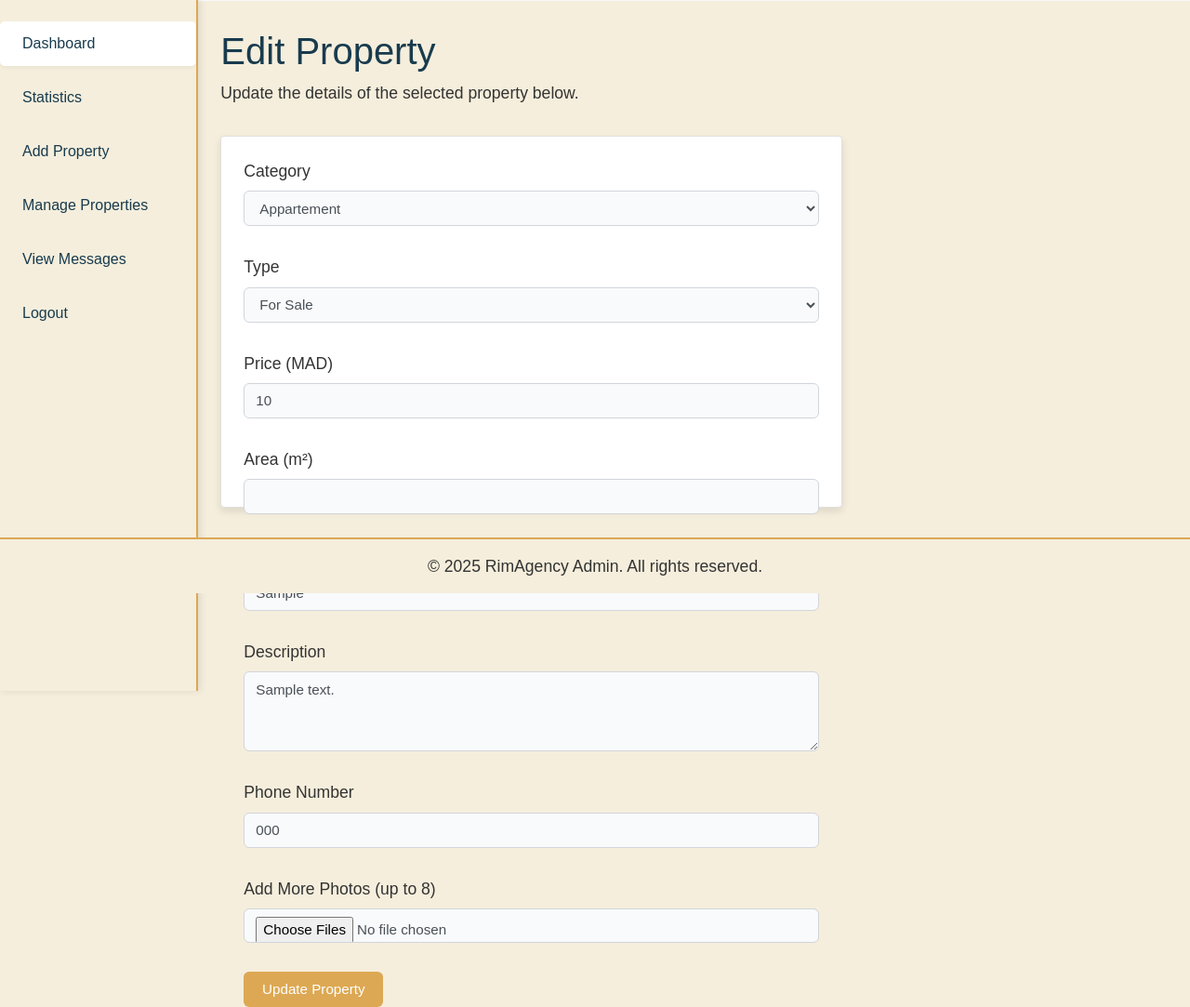
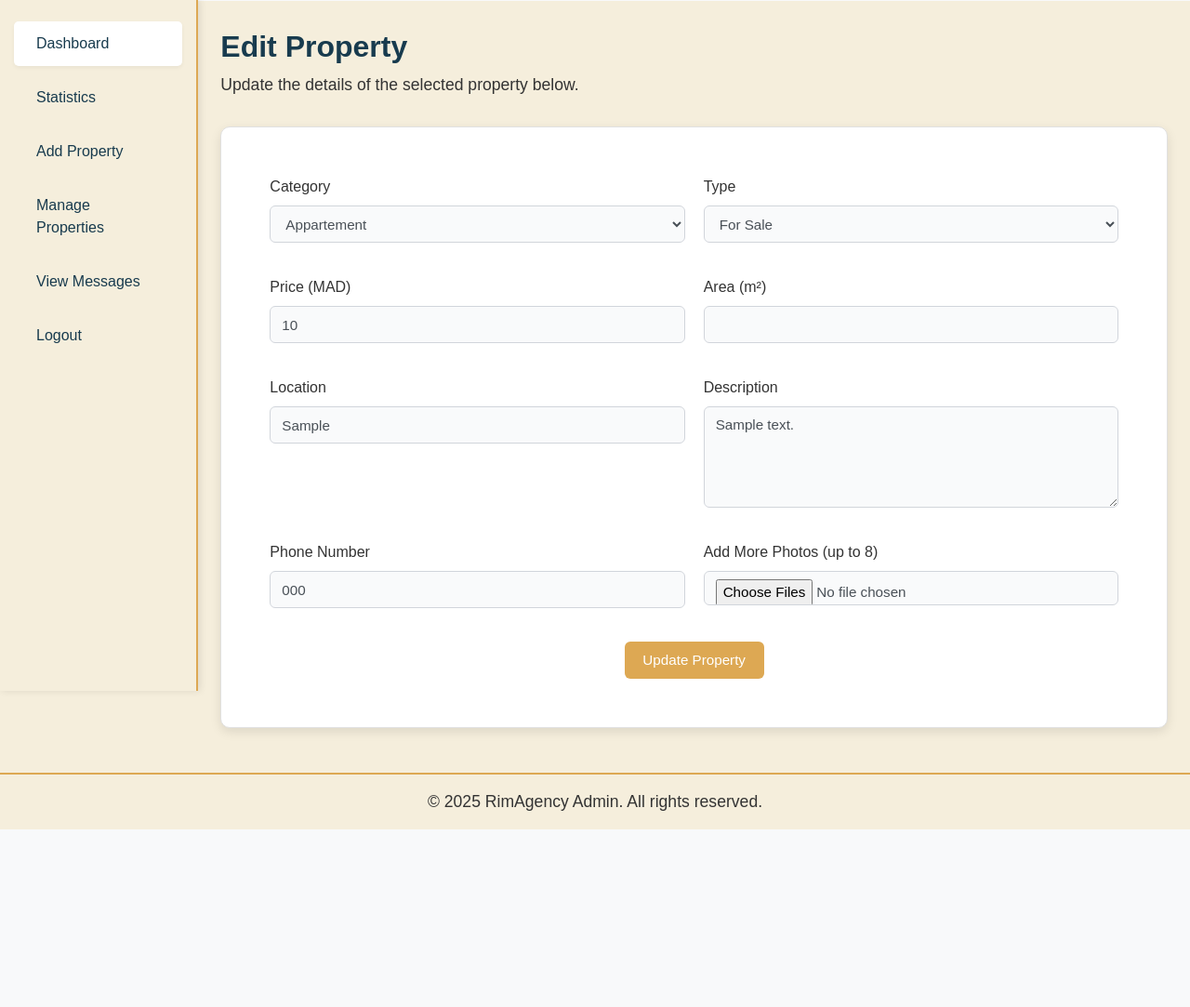
Before and after one commit to tahelhor/real-estate-project, a PHP site: page /edit_property.php?id=1 in a window 1280 px wide. Shown: the part 57-1140 px from the top of the page at 93% size. After the commit the page ends 949 px from the top, so only its background shows below. Run offline with PHP 8.4, Linux system fonts and the light colour scheme; the visitor is signed in with stand-in values (Sample User, id 1); tables that the repository leaves empty or names only in its code hold one stand-in row (values such as "Sample post"); some libraries are stand-ins or nearby versions.

Commit message:
new changes

```diff
--- a/admin/edit_property.php
+++ b/admin/edit_property.php
@@ -90,57 +90,76 @@ if ($_SERVER['REQUEST_METHOD'] == 'POST') {
 
     <div class="row">
         <div class="col-12">
-            <h1 style="color: #183B4E;">Edit Property</h1>
-            <p style="color: #333; margin-bottom: 2rem;">Update the details of the selected property below.</p>
+            <h1 style="color: #183B4E; font-size: 2rem; font-weight: 600;">Edit Property</h1>
+            <p style="color: #333; margin-bottom: 2rem; font-size: 1.1rem;">Update the details of the selected property below.</p>
         </div>
     </div>
 
     <div class="row">
-        <div class="col-md-8">
-            <div class="card" style="background-color: #fff; border: 1px solid #e0e0e0; box-shadow: 0 4px 8px rgba(0, 0, 0, 0.1); padding: 1.5rem;">
-                <form method="post" enctype="multipart/form-data" style="display: flex; flex-direction: column; gap: 15px;">
-                    <div class="form-group">
-                        <label for="category" style="color: #333;">Category</label>
-                        <select class="form-control" id="category" name="category" required style="height: 38px; font-size: 0.95rem; border: 1px solid #d1d5db; border-radius: 6px; padding: 0.5rem 0.75rem; background-color: #f9fafb;">
+        <div class="col-md-12">
+            <div style="min-height: calc(100vh - 56px - 70px - 100px); display: flex; flex-direction: column;">
+                <div class="card" style="background-color: #fff; border: 1px solid #e0e0e0; box-shadow: 0 4px 12px rgba(0, 0, 0, 0.1); border-radius: 10px; padding: 2rem; height: auto;">
+                    <div class="card-body" style="overflow: visible;">
+                        <form method="post" enctype="multipart/form-data" style="display: flex; flex-direction: column; gap: 20px;">
+                            <!-- Row 1: Category and Type -->
+                            <div style="display: flex; flex-wrap: wrap; gap: 20px;">
+                                <div class="form-group" style="flex: 1; min-width: 200px;">
+                                    <label for="category" style="color: #333; font-size: 1rem; font-weight: 500;">Category</label>
+                                    <select class="form-control" id="category" name="category" required style="height: 40px; font-size: 0.95rem; border: 1px solid #d1d5db; border-radius: 6px; padding: 0.5rem 0.75rem; background-color: #f9fafb; transition: border-color 0.2s ease;" onfocus="this.style.borderColor='#DDA853';" onblur="this.style.borderColor='#d1d5db';">
                                         <option value="Appartement" <?php if ($property['category'] == 'Appartement') echo 'selected'; ?>>Appartement</option>
                                         <option value="Office" <?php if ($property['category'] == 'Office') echo 'selected'; ?>>Office</option>
                                         <option value="Land" <?php if ($property['category'] == 'Land') echo 'selected'; ?>>Land</option>
                                         <option value="House" <?php if ($property['category'] == 'House') echo 'selected'; ?>>House</option>
                                     </select>
                                 </div>
-                    <div class="form-group">
-                        <label for="type" style="color: #333;">Type</label>
-                        <select class="form-control" id="type" name="type" required style="height: 38px; font-size: 0.95rem; border: 1px solid #d1d5db; border-radius: 6px; padding: 0.5rem 0.75rem; background-color: #f9fafb;">
+                                <div class="form-group" style="flex: 1; min-width: 200px;">
+                                    <label for="type" style="color: #333; font-size: 1rem; font-weight: 500;">Type</label>
+                                    <select class="form-control" id="type" name="type" required style="height: 40px; font-size: 0.95rem; border: 1px solid #d1d5db; border-radius: 6px; padding: 0.5rem 0.75rem; background-color: #f9fafb; transition: border-color 0.2s ease;" onfocus="this.style.borderColor='#DDA853';" onblur="this.style.borderColor='#d1d5db';">
                                         <option value="For Sale" <?php if ($property['type'] == 'For Sale') echo 'selected'; ?>>For Sale</option>
                                         <option value="For Rent" <?php if ($property['type'] == 'For Rent') echo 'selected'; ?>>For Rent</option>
                                     </select>
                                 </div>
-                    <div class="form-group">
-                        <label for="price" style="color: #333;">Price (MAD)</label>
-                        <input type="number" class="form-control" id="price" name="price" value="<?php echo htmlspecialchars($property['price']); ?>" required step="0.01" style="height: 38px; font-size: 0.95rem; border: 1px solid #d1d5db; border-radius: 6px; padding: 0.5rem 0.75rem; background-color: #f9fafb;">
                             </div>
-                    <div class="form-group">
-                        <label for="area" style="color: #333;">Area (m²)</label>
-                        <input type="number" class="form-control" id="area" name="area" value="<?php echo htmlspecialchars($property['area']); ?>" required style="height: 38px; font-size: 0.95rem; border: 1px solid #d1d5db; border-radius: 6px; padding: 0.5rem 0.75rem; background-color: #f9fafb;">
+                            <!-- Row 2: Price and Area -->
+                            <div style="display: flex; flex-wrap: wrap; gap: 20px;">
+                                <div class="form-group" style="flex: 1; min-width: 200px;">
+                                    <label for="price" style="color: #333; font-size: 1rem; font-weight: 500;">Price (MAD)</label>
+                                    <input type="number" class="form-control" id="price" name="price" value="<?php echo htmlspecialchars($property['price']); ?>" required step="0.01" style="height: 40px; font-size: 0.95rem; border: 1px solid #d1d5db; border-radius: 6px; padding: 0.5rem 0.75rem; background-color: #f9fafb; transition: border-color 0.2s ease;" onfocus="this.style.borderColor='#DDA853';" onblur="this.style.borderColor='#d1d5db';">
                                 </div>
-                    <div class="form-group">
-                        <label for="location" style="color: #333;">Location</label>
-                        <input type="text" class="form-control" id="location" name="location" value="<?php echo htmlspecialchars($property['location']); ?>" required style="height: 38px; font-size: 0.95rem; border: 1px solid #d1d5db; border-radius: 6px; padding: 0.5rem 0.75rem; background-color: #f9fafb;">
+                                <div class="form-group" style="flex: 1; min-width: 200px;">
+                                    <label for="area" style="color: #333; font-size: 1rem; font-weight: 500;">Area (m²)</label>
+                                    <input type="number" class="form-control" id="area" name="area" value="<?php echo htmlspecialchars($property['area']); ?>" required style="height: 40px; font-size: 0.95rem; border: 1px solid #d1d5db; border-radius: 6px; padding: 0.5rem 0.75rem; background-color: #f9fafb; transition: border-color 0.2s ease;" onfocus="this.style.borderColor='#DDA853';" onblur="this.style.borderColor='#d1d5db';">
                                 </div>
-                    <div class="form-group">
-                        <label for="description" style="color: #333;">Description</label>
-                        <textarea class="form-control" id="description" name="description" rows="3" required style="font-size: 0.95rem; border: 1px solid #d1d5db; border-radius: 6px; padding: 0.5rem 0.75rem; background-color: #f9fafb;"><?php echo htmlspecialchars($property['description']); ?></textarea>
                             </div>
-                    <div class="form-group">
-                        <label for="phone_number" style="color: #333;">Phone Number</label>
-                        <input type="text" class="form-control" id="phone_number" name="phone_number" value="<?php echo htmlspecialchars($property['phone_number']); ?>" required style="height: 38px; font-size: 0.95rem; border: 1px solid #d1d5db; border-radius: 6px; padding: 0.5rem 0.75rem; background-color: #f9fafb;">
+                            <!-- Row 3: Location and Description -->
+                            <div style="display: flex; flex-wrap: wrap; gap: 20px;">
+                                <div class="form-group" style="flex: 1; min-width: 200px;">
+                                    <label for="location" style="color: #333; font-size: 1rem; font-weight: 500;">Location</label>
+                                    <input type="text" class="form-control" id="location" name="location" value="<?php echo htmlspecialchars($property['location']); ?>" required style="height: 40px; font-size: 0.95rem; border: 1px solid #d1d5db; border-radius: 6px; padding: 0.5rem 0.75rem; background-color: #f9fafb; transition: border-color 0.2s ease;" onfocus="this.style.borderColor='#DDA853';" onblur="this.style.borderColor='#d1d5db';">
                                 </div>
-                    <div class="form-group">
-                        <label for="photos" style="color: #333;">Add More Photos (up to 8)</label>
-                        <input type="file" class="form-control" id="photos" name="photos[]" multiple style="font-size: 0.95rem; border: 1px solid #d1d5db; border-radius: 6px; padding: 0.5rem 0.75rem; background-color: #f9fafb;">
+                                <div class="form-group" style="flex: 1; min-width: 200px;">
+                                    <label for="description" style="color: #333; font-size: 1rem; font-weight: 500;">Description</label>
+                                    <textarea class="form-control" id="description" name="description" rows="4" required style="font-size: 0.95rem; border: 1px solid #d1d5db; border-radius: 6px; padding: 0.5rem 0.75rem; background-color: #f9fafb; transition: border-color 0.2s ease;" onfocus="this.style.borderColor='#DDA853';" onblur="this.style.borderColor='#d1d5db';"><?php echo htmlspecialchars($property['description']); ?></textarea>
                                 </div>
-                    <button type="submit" class="btn btn-primary" style="background-color: #DDA853; border: none; width: 150px; height: 38px; font-size: 0.95rem; border-radius: 6px;">Update Property</button>
+                            </div>
+                            <!-- Row 4: Phone Number and Photos -->
+                            <div style="display: flex; flex-wrap: wrap; gap: 20px;">
+                                <div class="form-group" style="flex: 1; min-width: 200px;">
+                                    <label for="phone_number" style="color: #333; font-size: 1rem; font-weight: 500;">Phone Number</label>
+                                    <input type="text" class="form-control" id="phone_number" name="phone_number" value="<?php echo htmlspecialchars($property['phone_number']); ?>" required style="height: 40px; font-size: 0.95rem; border: 1px solid #d1d5db; border-radius: 6px; padding: 0.5rem 0.75rem; background-color: #f9fafb; transition: border-color 0.2s ease;" onfocus="this.style.borderColor='#DDA853';" onblur="this.style.borderColor='#d1d5db';">
+                                </div>
+                                <div class="form-group" style="flex: 1; min-width: 200px;">
+                                    <label for="photos" style="color: #333; font-size: 1rem; font-weight: 500;">Add More Photos (up to 8)</label>
+                                    <input type="file" class="form-control" id="photos" name="photos[]" multiple style="font-size: 0.95rem; border: 1px solid #d1d5db; border-radius: 6px; padding: 0.5rem 0.75rem; background-color: #f9fafb; transition: border-color 0.2s ease;" onfocus="this.style.borderColor='#DDA853';" onblur="this.style.borderColor='#d1d5db';">
+                                </div>
+                            </div>
+                            <!-- Row 5: Update Property Button -->
+                            <div style="display: flex; justify-content: center;">
+                                <button type="submit" class="btn btn-primary" style="background-color: #DDA853; border: none; width: 150px; height: 40px; font-size: 0.95rem; border-radius: 6px; transition: background-color 0.2s ease;" onmouseover="this.style.backgroundColor='#c7923e';" onmouseout="this.style.backgroundColor='#DDA853';">Update Property</button>
+                            </div>
                         </form>
+                    </div>
+                </div>
             </div>
         </div>
     </div>
--- a/includes/admin_footer.php
+++ b/includes/admin_footer.php
@@ -3,7 +3,7 @@
 </div>
 
 <!-- Footer -->
-<footer class="bg-light text-center py-3" style="background-color: #F5EEDC !important; color: #183B4E; border-top: 2px solid #DDA853; margin-top: 2rem; position: relative; width: 100%;">
+<footer class="bg-light text-center py-3" style="background-color: #F5EEDC !important; color: #183B4E; border-top: 2px solid #DDA853; flex-shrink: 0; width: 100%; margin-top: 3rem;">
     <p style="margin: 0;">© 2025 RimAgency Admin. All rights reserved.</p>
 </footer>
 
--- a/includes/admin_header.php
+++ b/includes/admin_header.php
@@ -7,7 +7,7 @@
     <link rel="stylesheet" href="https://stackpath.bootstrapcdn.com/bootstrap/4.5.2/css/bootstrap.min.css">
     <link rel="stylesheet" href="../css/style.css">
 </head>
-<body>
+<body style="min-height: 100vh; display: flex; flex-direction: column;">
 <!-- Navbar -->
 <nav class="navbar navbar-expand-lg navbar-light bg-light">
     <a class="navbar-brand" href="dashboard.php">RimAgency Admin</a>
@@ -38,10 +38,10 @@
     </div>
 </nav>
 
-<div class="container-fluid">
+<div class="container-fluid" style="flex: 1 0 auto; display: flex; flex-direction: column;">
     <div class="row">
-        <nav class="col-md-2 d-none d-md-block sidebar" style="position: fixed; top: 56px; bottom: 0; background-color: #F5EEDC; border-right: 2px solid #DDA853; box-shadow: 2px 0 8px rgba(0, 0, 0, 0.1); padding: 1.5rem 0;">
-            <div class="sidebar-sticky">
+        <nav class="col-md-2 d-none d-md-block sidebar" style="position: fixed; top: 56px; left: 0; height: calc(100vh - 56px); width: 16.666667%; background-color: #F5EEDC; border-right: 2px solid #DDA853; box-shadow: 2px 0 8px rgba(0, 0, 0, 0.1); z-index: 1000; overflow-y: auto;">
+            <div class="sidebar-sticky" style="padding: 1.5rem 0;">
                 <ul class="nav flex-column" style="gap: 10px;">
                     <li class="nav-item">
                         <a class="nav-link active" href="dashboard.php" style="color: #183B4E; padding: 0.75rem 1.5rem; border-radius: 5px; background-color: #fff; box-shadow: 0 2px 4px rgba(0, 0, 0, 0.05); transition: background-color 0.2s ease;">Dashboard</a>
@@ -64,4 +64,4 @@
                 </ul>
             </div>
         </nav>
-        <main role="main" class="col-md-9 ml-sm-auto col-lg-10 px-4" style="margin-top: 30px;">
+        <main role="main" class="col-md-10 col-lg-10 offset-md-2 px-4" style="margin-top: 30px; flex: 1 0 auto;">
--- a/js/scripts.js
+++ b/js/scripts.js
@@ -1,3 +1,4 @@
+/*
 // Wait for the DOM to fully load
 document.addEventListener('DOMContentLoaded', function () {
     // 1. Fade-In Animation for Cards
@@ -54,4 +55,4 @@ styleSheet.textContent = `
         100% { transform: scale(1); }
     }
 `;
-document.head.appendChild(styleSheet);
+document.head.appendChild(styleSheet);*/
```
Lines whose indentation alone changed are shown as unchanged.
